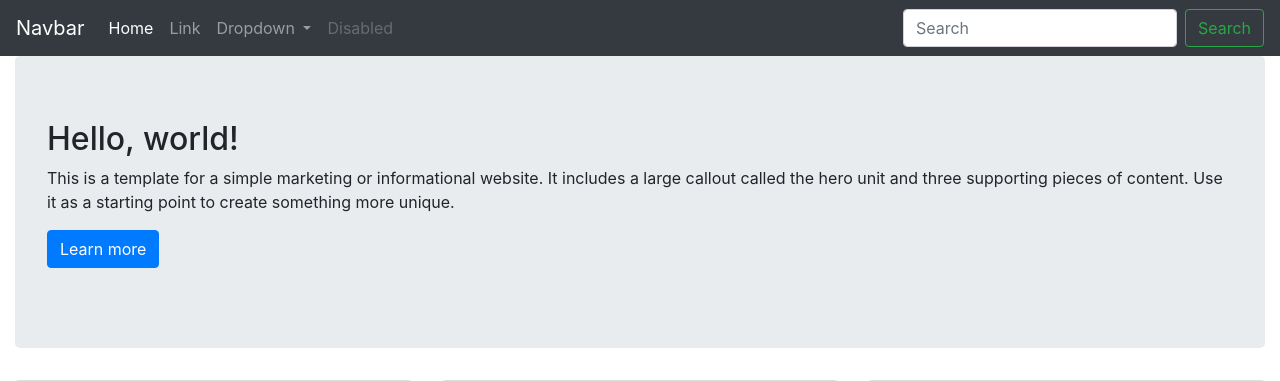
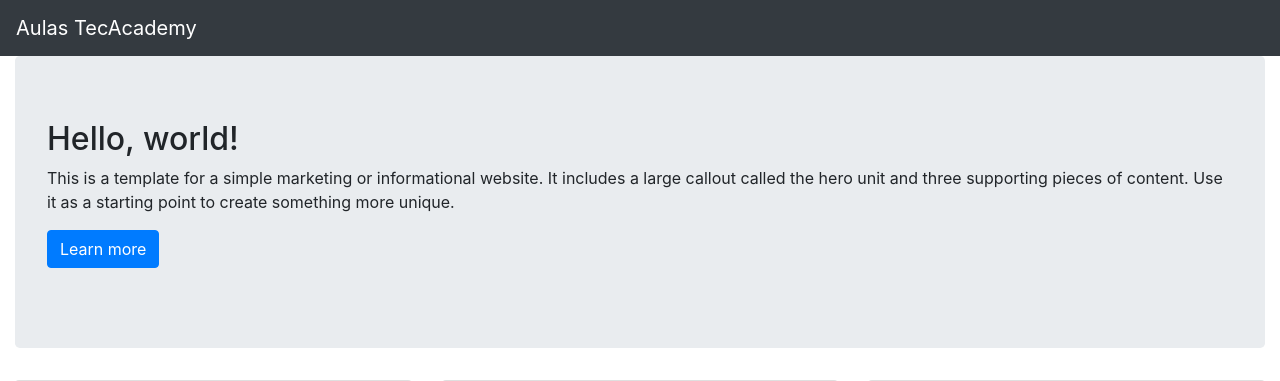
Before and after one commit to WschmidtS/aulas_tecacademy, a Django app: template aulastec/base/templates/base/home.html in a window 1280 px wide. Shown: the top 381 px of the page. Run offline with Django 3.2, Linux system fonts and the light colour scheme; the template is opened without the code that fills it, so the values that code supplies are empty; some libraries are stand-ins or nearby versions.

Commit message:
Configurado o calculo do path da home utilizando o parametro name Precisa corrigir, a página não está sendo exibida corretamente mas os testes estão passando!!!!!

```diff
--- a/aulastec/base/templates/base/home.html
+++ b/aulastec/base/templates/base/home.html
@@ -1,6 +1,6 @@
 {% load static %}
 <!DOCTYPE html>
-<html lang="en">
+<html lang="pt-br">
 <head>
     <meta charset="utf-8">
     <meta http-equiv="X-UA-Compatible" content="IE=edge">
@@ -8,8 +8,8 @@
 
     <title>Aulas TecAcademy</title>
 
-    <meta name="description" content="Source code generated using layoutit.com">
-    <meta name="author" content="LayoutIt!">
+    <meta name="description" content="Página sobre as Aulas oferecidas pela TecAcademy">
+    <meta name="author" content="Walter Schmidt Silva">
 
     <link href="{% static 'css/bootstrap.min.css' %}" rel="stylesheet">
     <link href="{% static 'css/style.css' %}" rel="stylesheet">
@@ -22,7 +22,7 @@
 <body>
 
 <nav class="navbar navbar-expand-lg navbar-dark bg-dark">
-    <a class="navbar-brand" href="#">Navbar</a>
+    <a class="navbar-brand" href="{% url 'home' %}">Aulas TecAcademy</a>
     <button class="navbar-toggler" type="button" data-toggle="collapse" data-target="#navbarSupportedContent"
             aria-controls="navbarSupportedContent" aria-expanded="false" aria-label="Toggle navigation">
         <span class="navbar-toggler-icon"></span>
@@ -30,32 +30,8 @@
 
     <div class="collapse navbar-collapse" id="navbarSupportedContent">
         <ul class="navbar-nav mr-auto">
-            <li class="nav-item active">
-                <a class="nav-link" href="#">Home <span class="sr-only">(current)</span></a>
-            </li>
-            <li class="nav-item">
-                <a class="nav-link" href="#">Link</a>
-            </li>
-            <li class="nav-item dropdown">
-                <a class="nav-link dropdown-toggle" href="#" id="navbarDropdown" role="button" data-toggle="dropdown"
-                   aria-haspopup="true" aria-expanded="false">
-                    Dropdown
-                </a>
-                <div class="dropdown-menu" aria-labelledby="navbarDropdown">
-                    <a class="dropdown-item" href="#">Action</a>
-                    <a class="dropdown-item" href="#">Another action</a>
-                    <div class="dropdown-divider"></div>
-                    <a class="dropdown-item" href="#">Something else here</a>
-                </div>
-            </li>
-            <li class="nav-item">
-                <a class="nav-link disabled" href="#" tabindex="-1" aria-disabled="true">Disabled</a>
-            </li>
+
         </ul>
-        <form class="form-inline my-2 my-lg-0">
-            <input class="form-control mr-sm-2" type="search" placeholder="Search" aria-label="Search">
-            <button class="btn btn-outline-success my-2 my-sm-0" type="submit">Search</button>
-        </form>
     </div>
 </nav>
 
--- a/aulastec/urls.py
+++ b/aulastec/urls.py
@@ -21,7 +21,7 @@ from aulastec.base.views import home
 
 urlpatterns = [
     path('admin/', admin.site.urls),
-    path('', home)
+    path('home', home, name='home'),
 ]
 
 if settings.DEBUG:
```
Also changed, not shown: aulastec/base/tests/test_home.py (+15 -4 lines).
